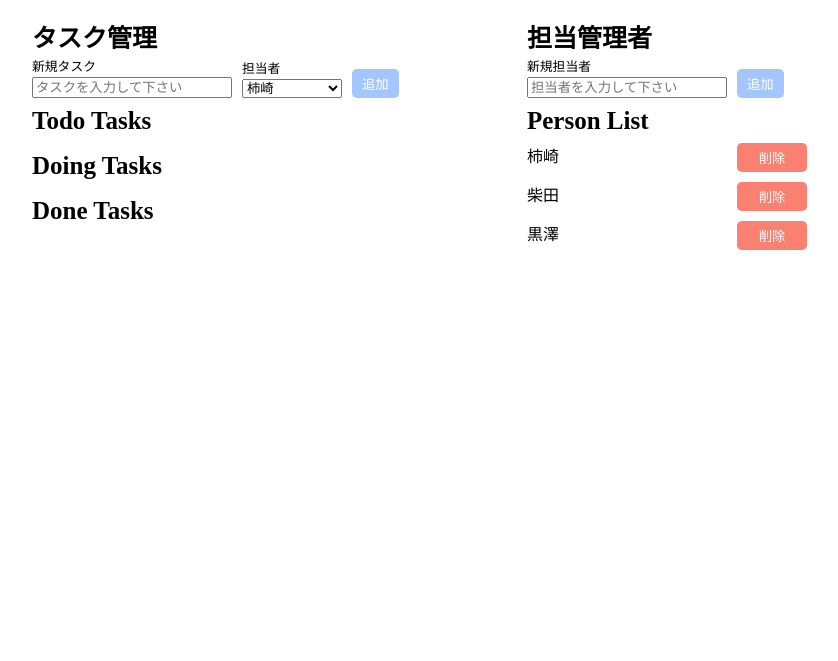
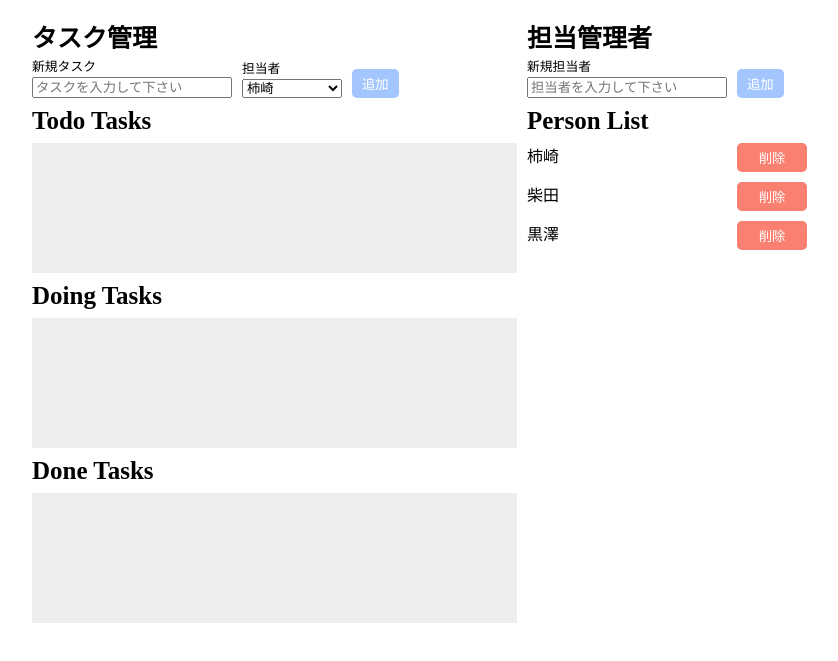
Before and after one commit to chihiro-kakizaki/todolist, a plain HTML site: page chihiro_todo/todo.html in a window 1280 px wide. Shown: the part 99-760 px from the top of the page, without its empty margins (18-856 px from the left). Drawn offline with Linux system fonts and the light colour scheme.

Commit message:
todo,doing,done表示一覧部分にmin-heightを設定しデフォルトで高さを持たせ、背景色をグレーに設定

```diff
--- a/chihiro_todo/main.css
+++ b/chihiro_todo/main.css
@@ -53,6 +53,11 @@ h2 {
     width: 100%;
 }
 
+.task_list{
+    background: #eeeeee;
+    min-height: 130px;
+}
+
 .task_list > li {
     display: grid;
     grid-template-columns: 150px 1fr 1fr 1fr 1fr;
@@ -64,6 +69,7 @@ h2 {
     word-break: break-all;
     margin: auto 0;
 }
+
 
 .person_list > li {
     display: grid;
```
